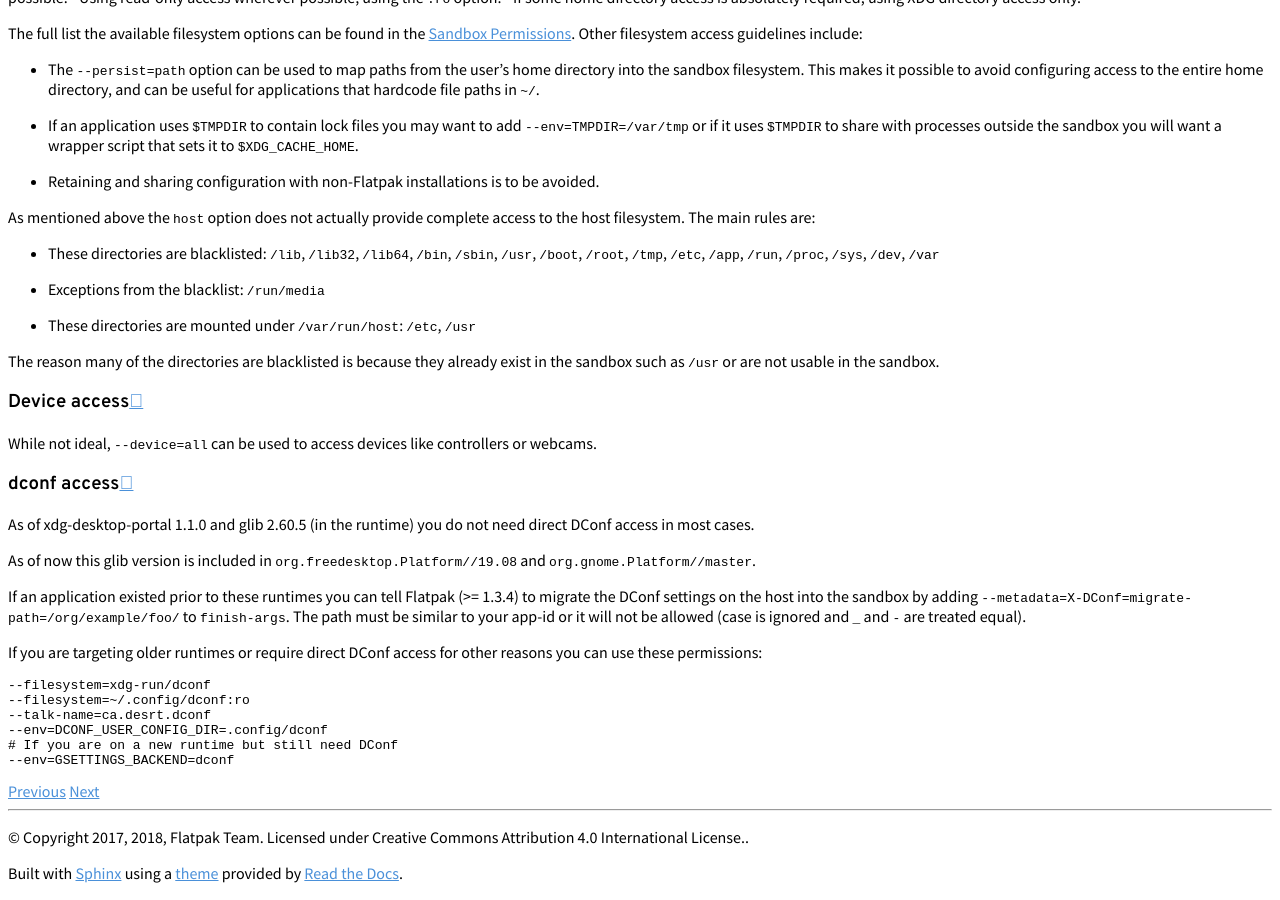
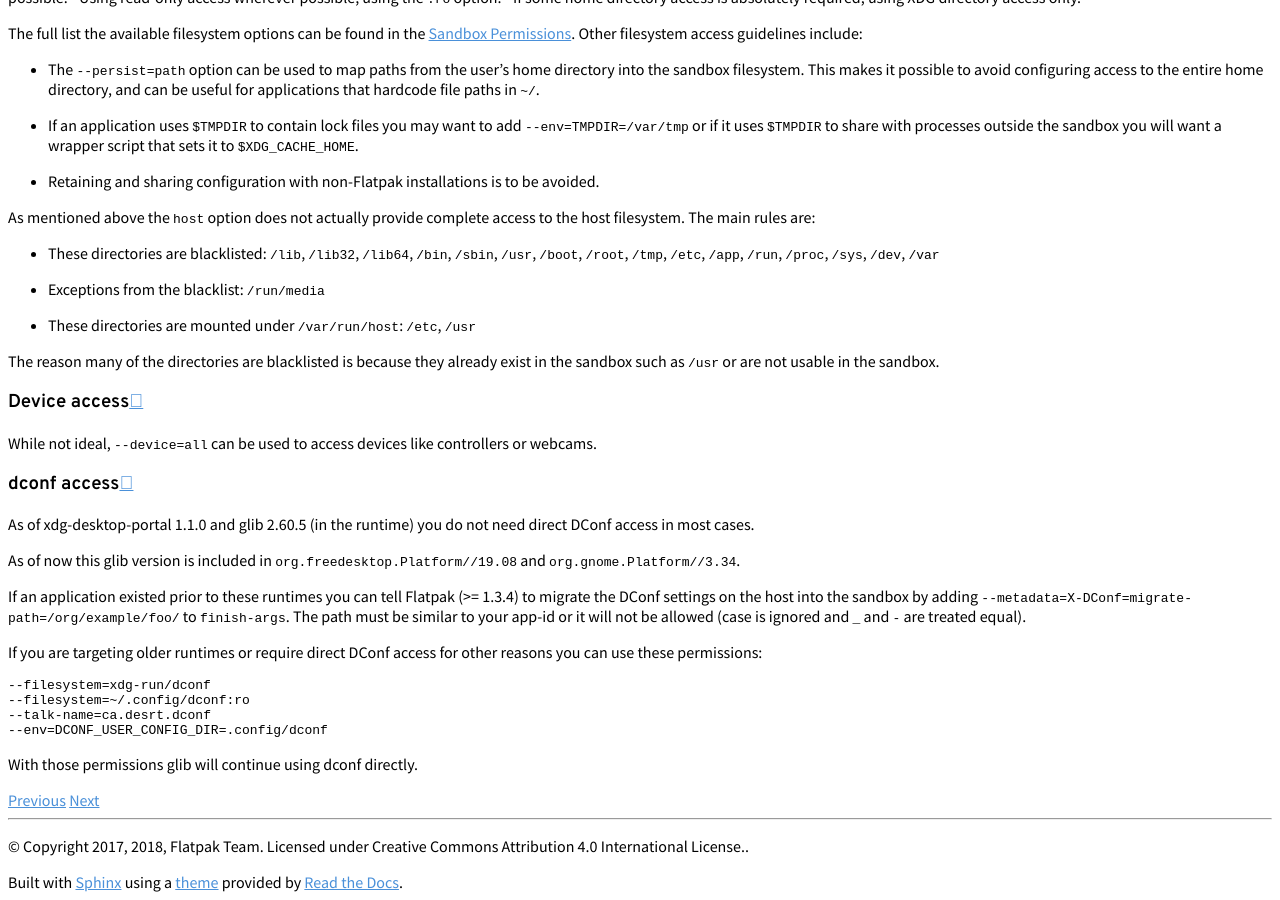
Before and after one commit to flatpak/flatpak-docs, a Sphinx documentation site: the page built from docs/sandbox-permissions.rst, in a window 1280 px wide and 900 px high, scrolled down 2612 px. Built offline with Sphinx 7.4.7 and the Read the Docs theme 2.0.0, drawn with Linux system fonts in a browser that asks for light colours.

Commit message:
Update sandbox-permissions.rst

```diff
--- a/docs/sandbox-permissions.rst
+++ b/docs/sandbox-permissions.rst
@@ -168,7 +168,7 @@ As of xdg-desktop-portal 1.1.0 and glib 2.60.5 (in the runtime) you do not
 need direct DConf access in most cases.
 
 As of now this glib version is included in ``org.freedesktop.Platform//19.08``
-and ``org.gnome.Platform//master``.
+and ``org.gnome.Platform//3.34``.
 
 If an application existed prior to these runtimes you can tell Flatpak (>=
 1.3.4) to migrate the DConf settings on the
@@ -184,5 +184,5 @@ reasons you can use these permissions::
   --filesystem=~/.config/dconf:ro
   --talk-name=ca.desrt.dconf
   --env=DCONF_USER_CONFIG_DIR=.config/dconf
-  # If you are on a new runtime but still need DConf
-  --env=GSETTINGS_BACKEND=dconf
+
+With those permissions glib will continue using dconf directly.
```
